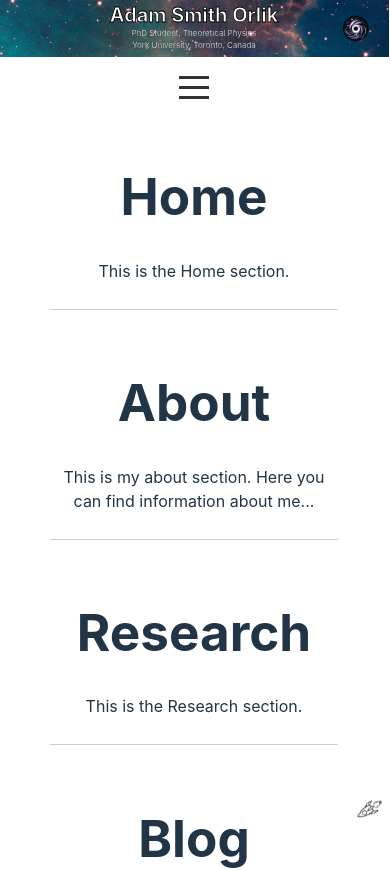
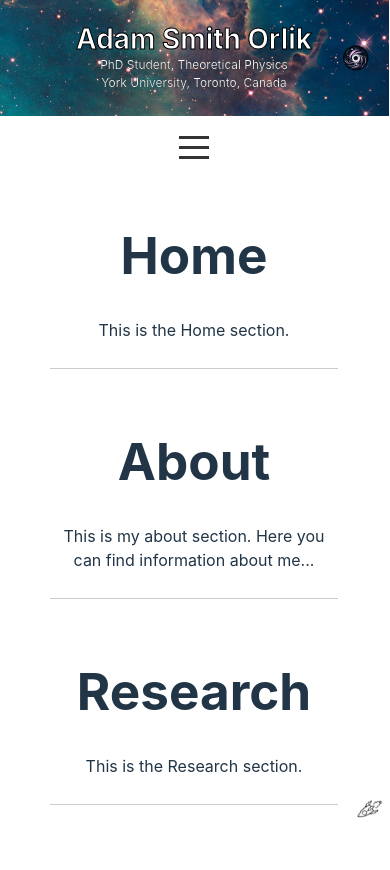
Before and after one commit to AdamSmithOrlik/adamsmithorlik.github.io, a React (Vite) app: page / in a window 390 px wide. Shown: the top 870 px of the page. Built offline with nearby package versions, Linux system fonts and the light colour scheme.

Commit message:
Changing header fonts.

```diff
--- a/src/components/Header.css
+++ b/src/components/Header.css
@@ -14,7 +14,7 @@
     position: relative;
     width: 100%;;
     z-index: 5;
-    height: auto;
+    height: 20vw;
     box-sizing: border-box;
 }
 .header h1 {
@@ -56,7 +56,7 @@
 /* Adjustments for tablets */
 @media (max-width: 768px) {
     .header h1 {
-        font-size: calc(1.3rem + 1.3vw); /* Slightly smaller to fit better */
+        font-size: calc(1.5rem + 1.5vw); /* Slightly smaller to fit better */
         -webkit-text-stroke: calc(0.06rem + 0.06vw) black;
     }
     .header .subtitle {
@@ -69,14 +69,15 @@
 @media (max-width: 480px) {
     .header {
         padding: 5px;
+        height: 30vw;
     }
     .header h1 {
-        font-size: calc(1rem + 1vw); /* Even smaller for mobile screens */
-        -webkit-text-stroke: calc(0.04rem + 0.04vw) black;
+        font-size: calc(1.4rem + 1.4vw); /* Even smaller for mobile screens */
+        -webkit-text-stroke: calc(0.05rem + 0.05vw) black;
     }
     .header .subtitle {
-        font-size: calc(0.4rem + 0.4vw); /* Smaller subtitle for mobile */
-        -webkit-text-stroke: calc(0.008rem + 0.008vw) black;
+        font-size: calc(0.6rem + 0.6vw); /* Smaller subtitle for mobile */
+        -webkit-text-stroke: calc(0.01rem + 0.01vw) black;
     }
     .header-logo {
         width: 12%; /* Slightly smaller logo on mobile */
```
Also changed, not shown: 4 other files (tests, documents, lock files or other folders).
